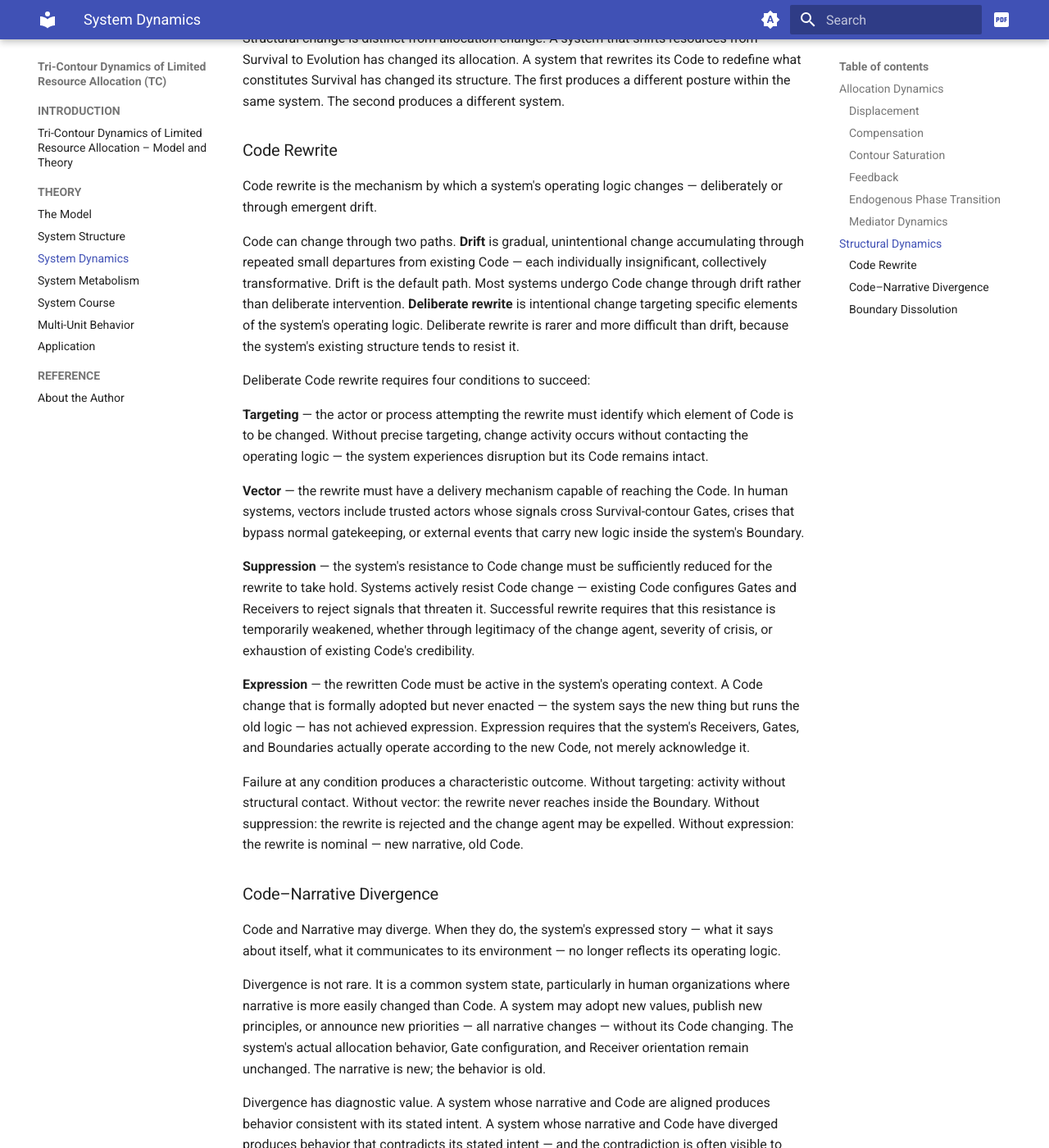
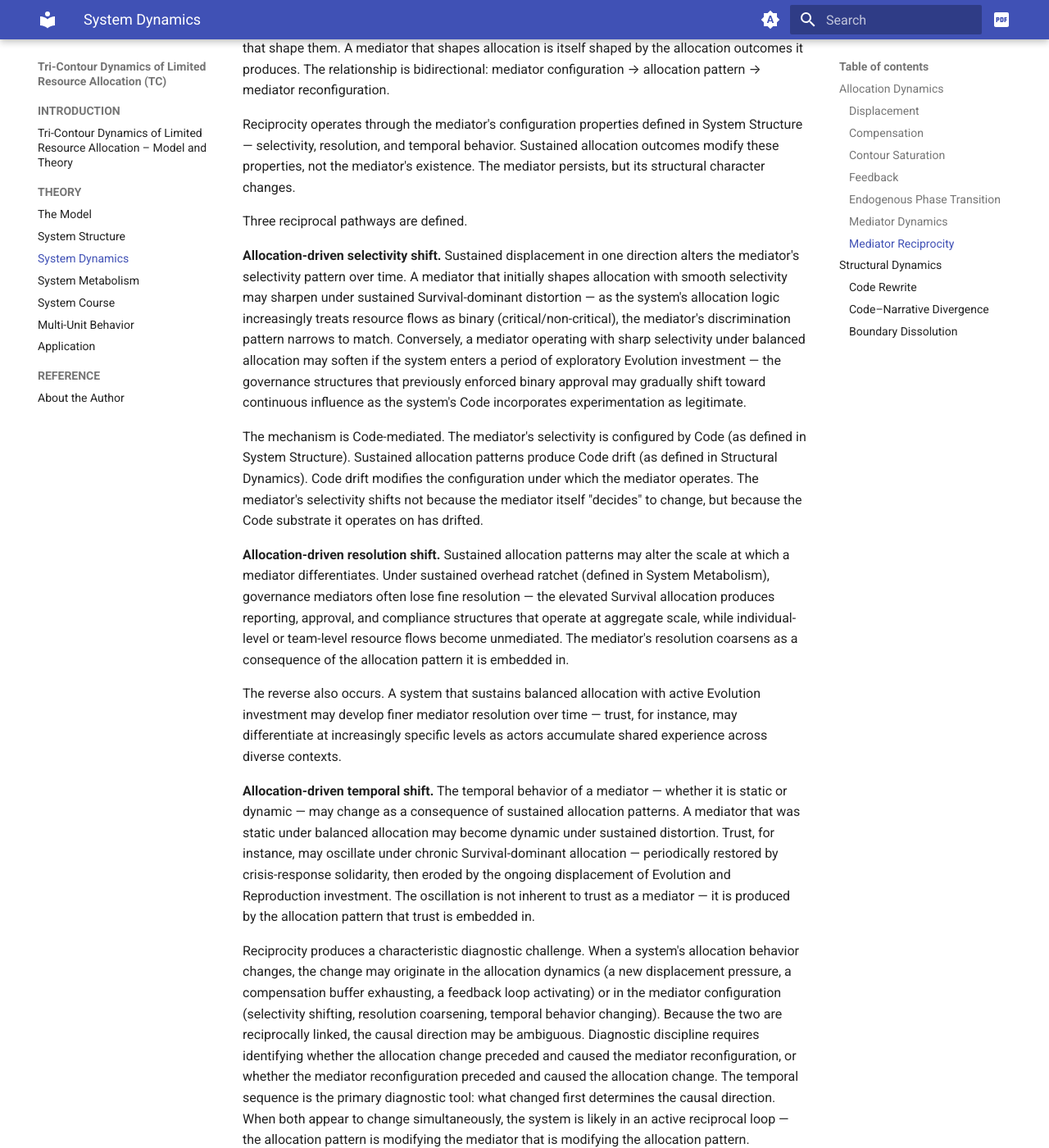
Before and after one commit to vitar/sre, an MkDocs documentation site: the page built from docs/130-system-dynamics.md, in a window 1280 px wide and 1400 px high, scrolled down 7934 px. Shown: the whole window at 82% size. Built offline with MkDocs 1.6.1 and Material for MkDocs 9.7.7, drawn with Linux system fonts in a browser that asks for light colours; some of the changed text lies outside the part shown.

Commit message:
Update 130-system-dynamics.md

```diff
--- a/docs/130-system-dynamics.md
+++ b/docs/130-system-dynamics.md
@@ -132,6 +132,30 @@ Mediators can conflict. When two or more mediators push in opposing directions
 
 The consequences of mediator dynamics depend on mediator strength, persistence, and alignment. Aligned mediators produce coherent allocation behavior. Conflicting mediators produce erratic or contradictory allocation — the system appears to pursue incompatible strategies simultaneously. Detailed treatment of mediator interaction patterns belongs in a dedicated chapter.
 
+### Mediator Reciprocity
+
+The preceding section describes mediators acting on mechanisms — amplifying, blocking, or redirecting displacement, compensation, feedback, and the other allocation dynamics. The relationship is not one-directional. Allocation mechanisms act back on mediators, modifying their configuration properties over time.
+
+Mediator Reciprocity is the structural claim that sustained allocation patterns alter the mediators that shape them. A mediator that shapes allocation is itself shaped by the allocation outcomes it produces. The relationship is bidirectional: mediator configuration → allocation pattern → mediator reconfiguration.
+
+Reciprocity operates through the mediator's configuration properties defined in System Structure — selectivity, resolution, and temporal behavior. Sustained allocation outcomes modify these properties, not the mediator's existence. The mediator persists, but its structural character changes.
+
+Three reciprocal pathways are defined.
+
+**Allocation-driven selectivity shift.** Sustained displacement in one direction alters the mediator's selectivity pattern over time. A mediator that initially shapes allocation with smooth selectivity may sharpen under sustained Survival-dominant distortion — as the system's allocation logic increasingly treats resource flows as binary (critical/non-critical), the mediator's discrimination pattern narrows to match. Conversely, a mediator operating with sharp selectivity under balanced allocation may soften if the system enters a period of exploratory Evolution investment — the governance structures that previously enforced binary approval may gradually shift toward continuous influence as the system's Code incorporates experimentation as legitimate.
+
+The mechanism is Code-mediated. The mediator's selectivity is configured by Code (as defined in System Structure). Sustained allocation patterns produce Code drift (as defined in Structural Dynamics). Code drift modifies the configuration under which the mediator operates. The mediator's selectivity shifts not because the mediator itself "decides" to change, but because the Code substrate it operates on has drifted.
+
+**Allocation-driven resolution shift.** Sustained allocation patterns may alter the scale at which a mediator differentiates. Under sustained overhead ratchet (defined in System Metabolism), governance mediators often lose fine resolution — the elevated Survival allocation produces reporting, approval, and compliance structures that operate at aggregate scale, while individual-level or team-level resource flows become unmediated. The mediator's resolution coarsens as a consequence of the allocation pattern it is embedded in.
+
+The reverse also occurs. A system that sustains balanced allocation with active Evolution investment may develop finer mediator resolution over time — trust, for instance, may differentiate at increasingly specific levels as actors accumulate shared experience across diverse contexts.
+
+**Allocation-driven temporal shift.** The temporal behavior of a mediator — whether it is static or dynamic — may change as a consequence of sustained allocation patterns. A mediator that was static under balanced allocation may become dynamic under sustained distortion. Trust, for instance, may oscillate under chronic Survival-dominant allocation — periodically restored by crisis-response solidarity, then eroded by the ongoing displacement of Evolution and Reproduction investment. The oscillation is not inherent to trust as a mediator — it is produced by the allocation pattern that trust is embedded in.
+
+Reciprocity produces a characteristic diagnostic challenge. When a system's allocation behavior changes, the change may originate in the allocation dynamics (a new displacement pressure, a compensation buffer exhausting, a feedback loop activating) or in the mediator configuration (selectivity shifting, resolution coarsening, temporal behavior changing). Because the two are reciprocally linked, the causal direction may be ambiguous. Diagnostic discipline requires identifying whether the allocation change preceded and caused the mediator reconfiguration, or whether the mediator reconfiguration preceded and caused the allocation change. The temporal sequence is the primary diagnostic tool: what changed first determines the causal direction. When both appear to change simultaneously, the system is likely in an active reciprocal loop — the allocation pattern is modifying the mediator that is modifying the allocation pattern. Intervening on either side of the loop can arrest it, but the choice of intervention target determines what changes and what persists.
+
+Reciprocity is the structural mechanism that explains why mediators in long-lived systems rarely maintain their original configuration. Governance, trust, power, legitimacy — all are shaped by the allocation history of the system they operate within. A mediator's current configuration is a product of both its initial design and the cumulative allocation patterns it has experienced. Diagnosing a mediator's configuration without accounting for its allocation history produces a snapshot that misses the trajectory.
+
 ---
 
 ## Structural Dynamics
```
